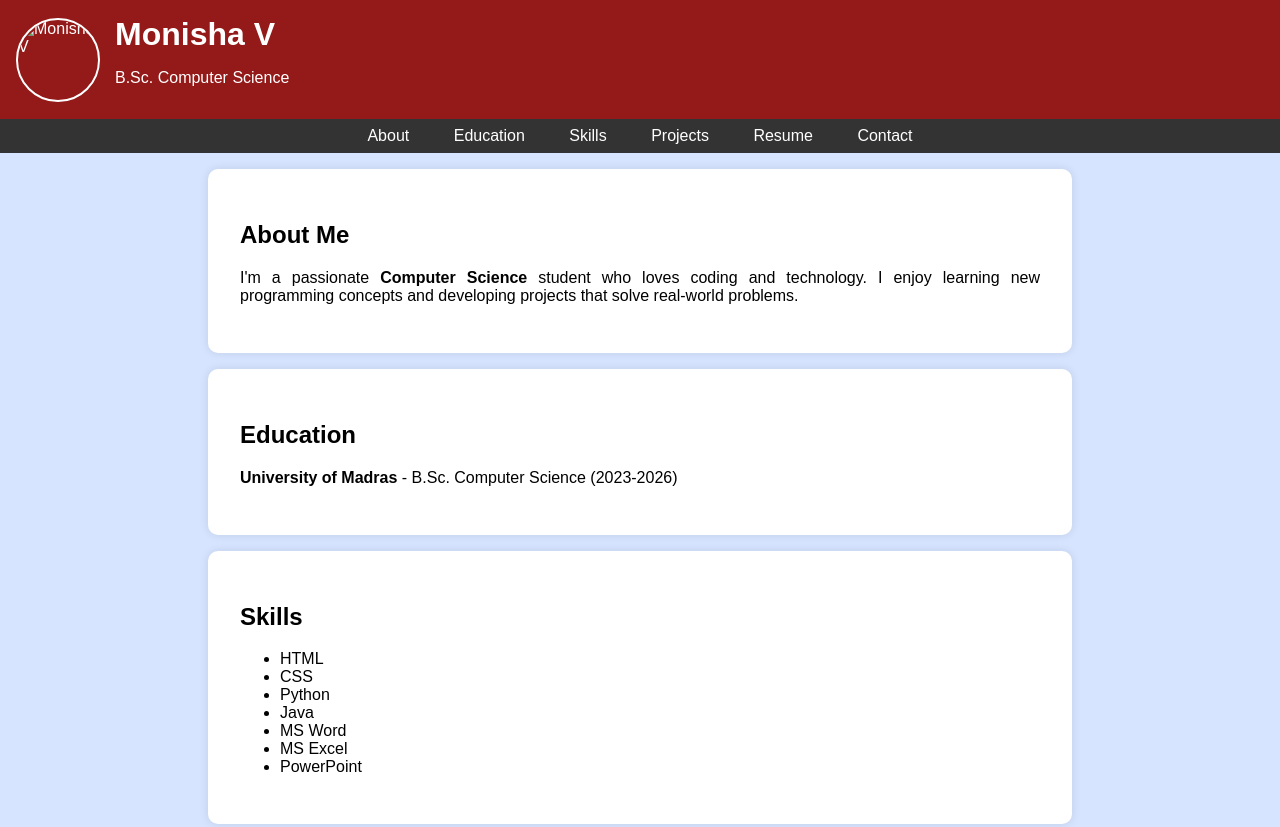
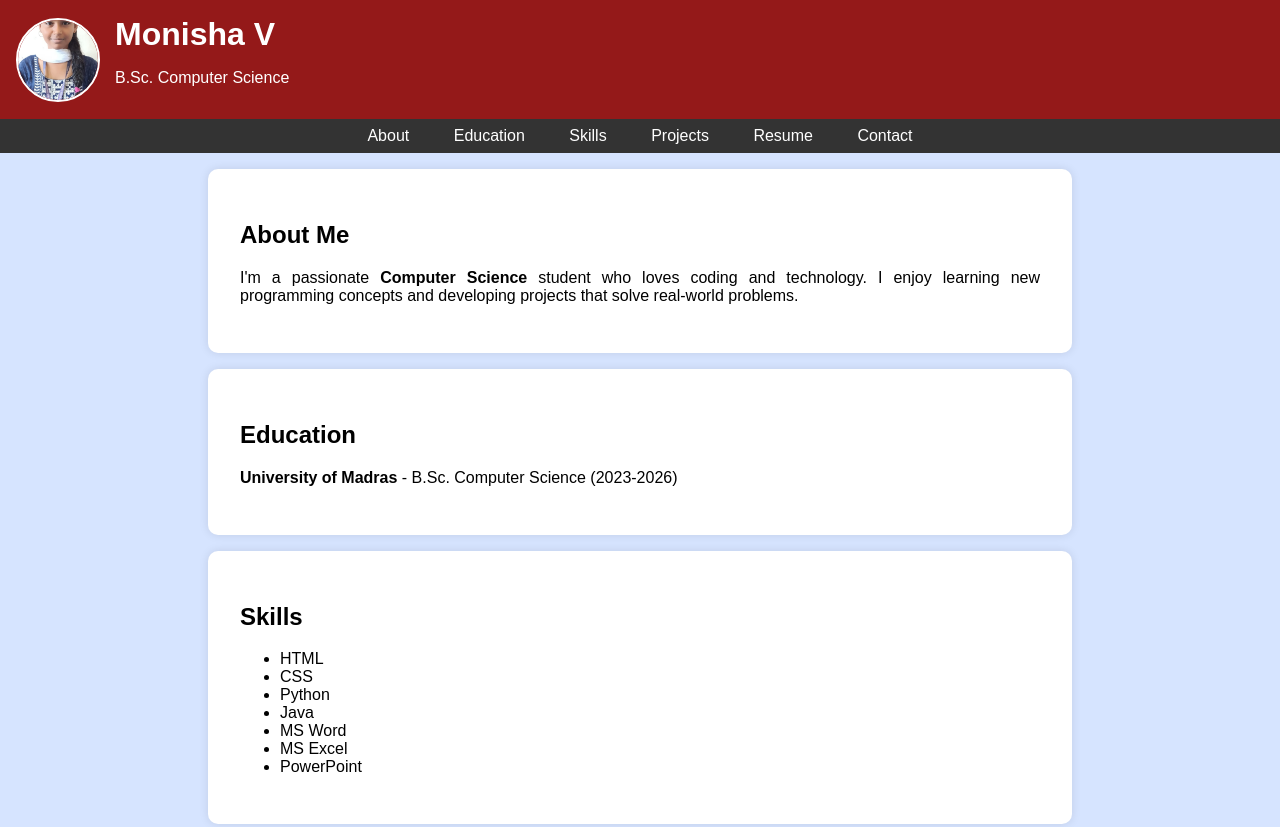
Before and after one commit to monisha567/Digital-Portfolio-, a plain HTML site: page index.html in a window 1280 px wide. Shown: the top 827 px of the page. Drawn offline with Linux system fonts and the light colour scheme.

Commit message:
index.html

```diff
--- a/index.html
+++ b/index.html
@@ -96,7 +96,7 @@
 
     <header>
         <!-- Profile picture inside header, left-aligned near name -->
-        <img src="/storage/emulated/0/Pictures/WhatsApp/IMG-20250321-WA0052.jpg" alt="Monisha V" class="profile-picture">
+        <img src="IMG-20250321-WA0052.jpg" alt="Monisha V" class="profile-picture">
         <div class="header-content">
             <h1>Monisha V</h1>
             <p>B.Sc. Computer Science</p>
```
